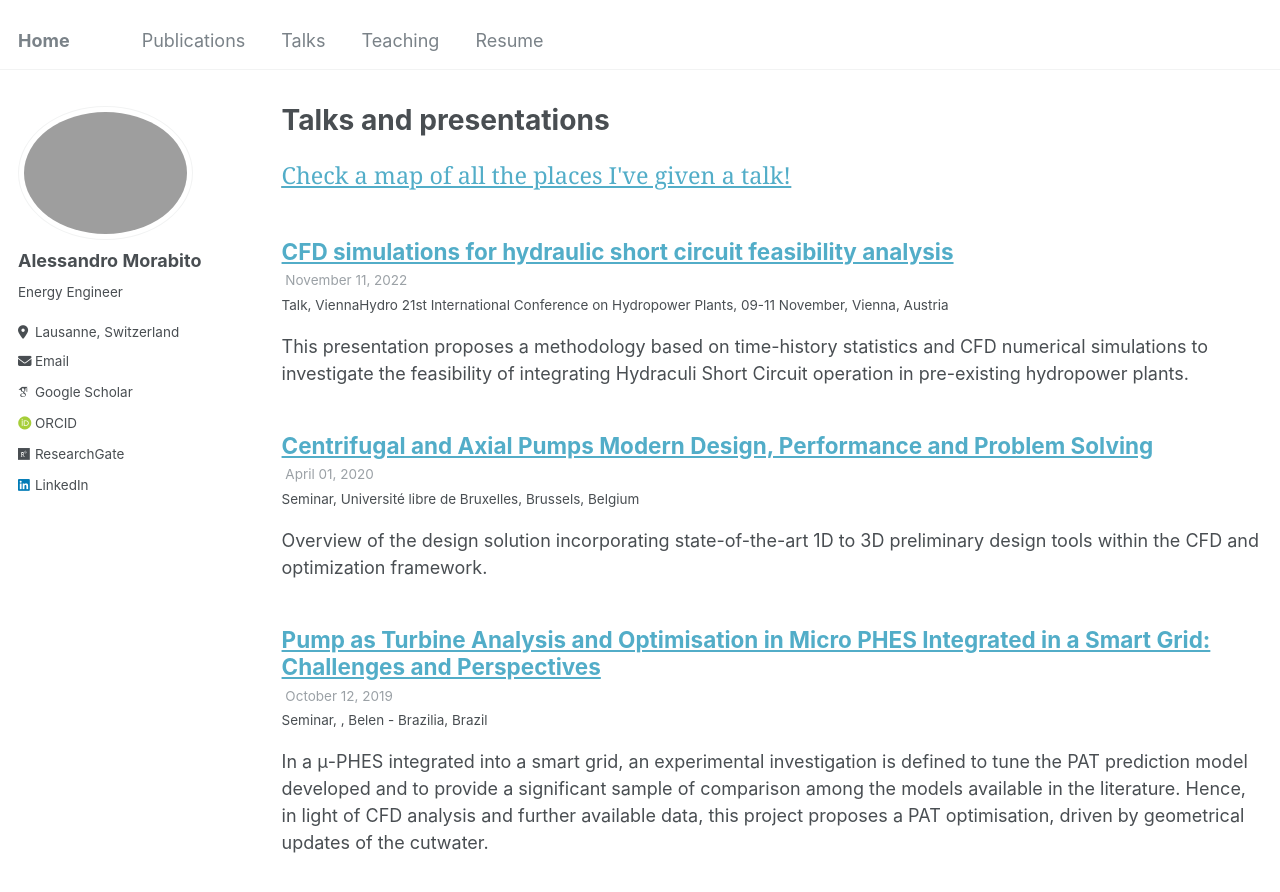
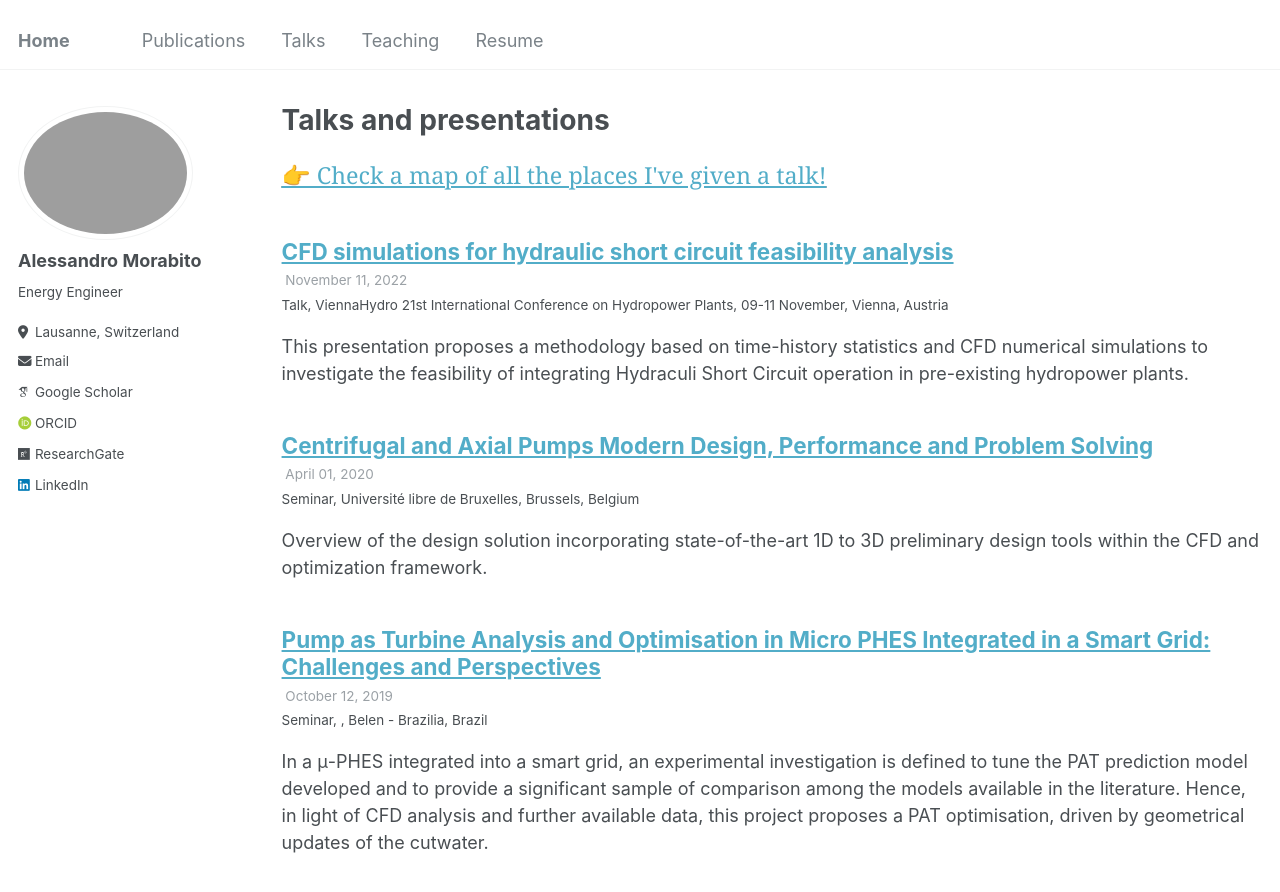
Before and after one commit to morabito-a/info, a Jekyll site: the page built from _pages/talks.html, in a window 1280 px wide and 900 px high. Shown: the top 892 px of the window. Built offline with Jekyll 4.4.1, drawn with Linux system fonts in a browser that asks for light colours; some web fonts are replaced.

Commit message:
Update talks.html

```diff
--- a/_pages/talks.html
+++ b/_pages/talks.html
@@ -5,7 +5,7 @@ permalink: /talks/
 author_profile: true
 ---
 
-<p style="text-decoration:underline; font-family:'Georgia', serif; font-size:1.3em;"><a href="/info/talkmap.html">Check a map of all the places I've given a talk!</a></p>
+<p style="text-decoration:underline; font-family:'Georgia', serif; font-size:1.3em;"><a href="/info/talkmap.html"> 👉 Check a map of all the places I've given a talk!</a></p>
 
 {% for post in site.talks reversed %}
   {% include archive-single-talk.html %}
```
